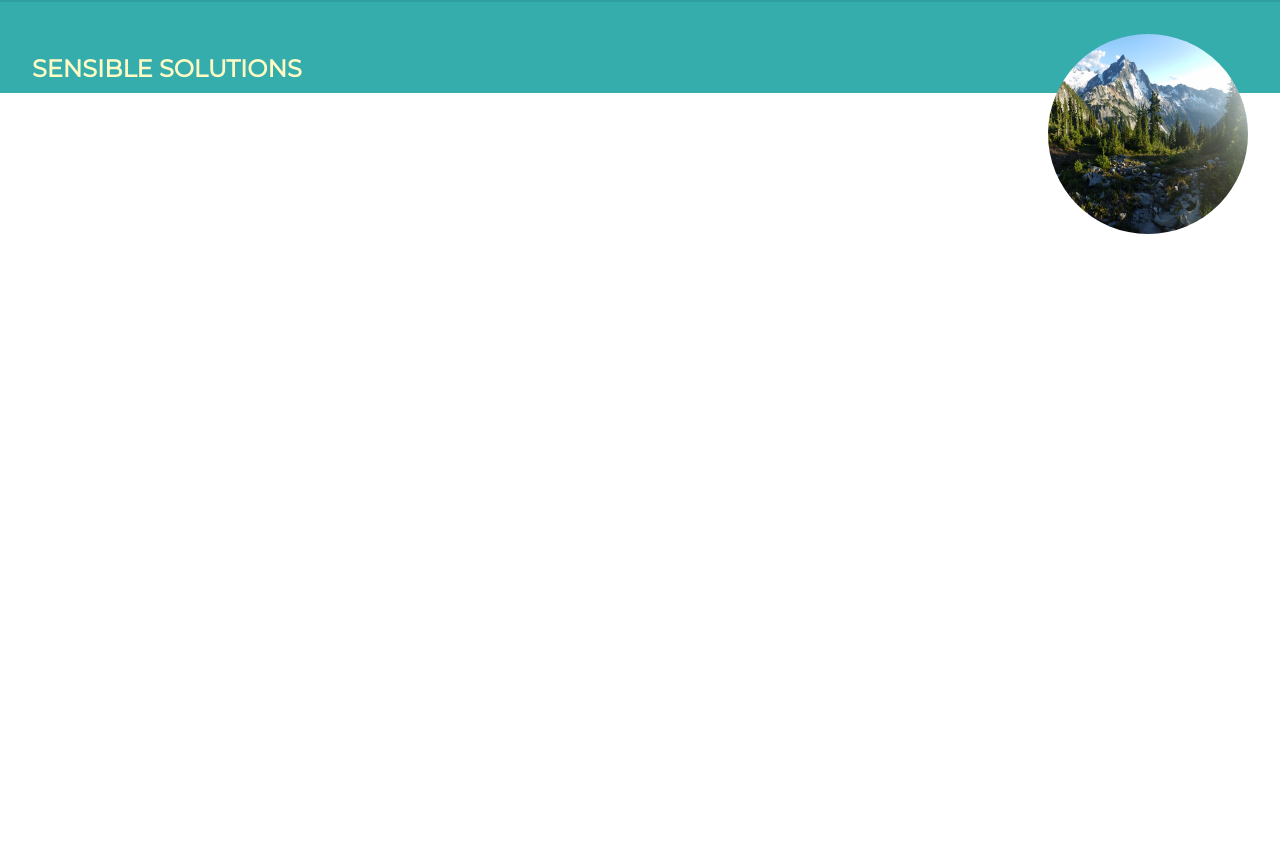
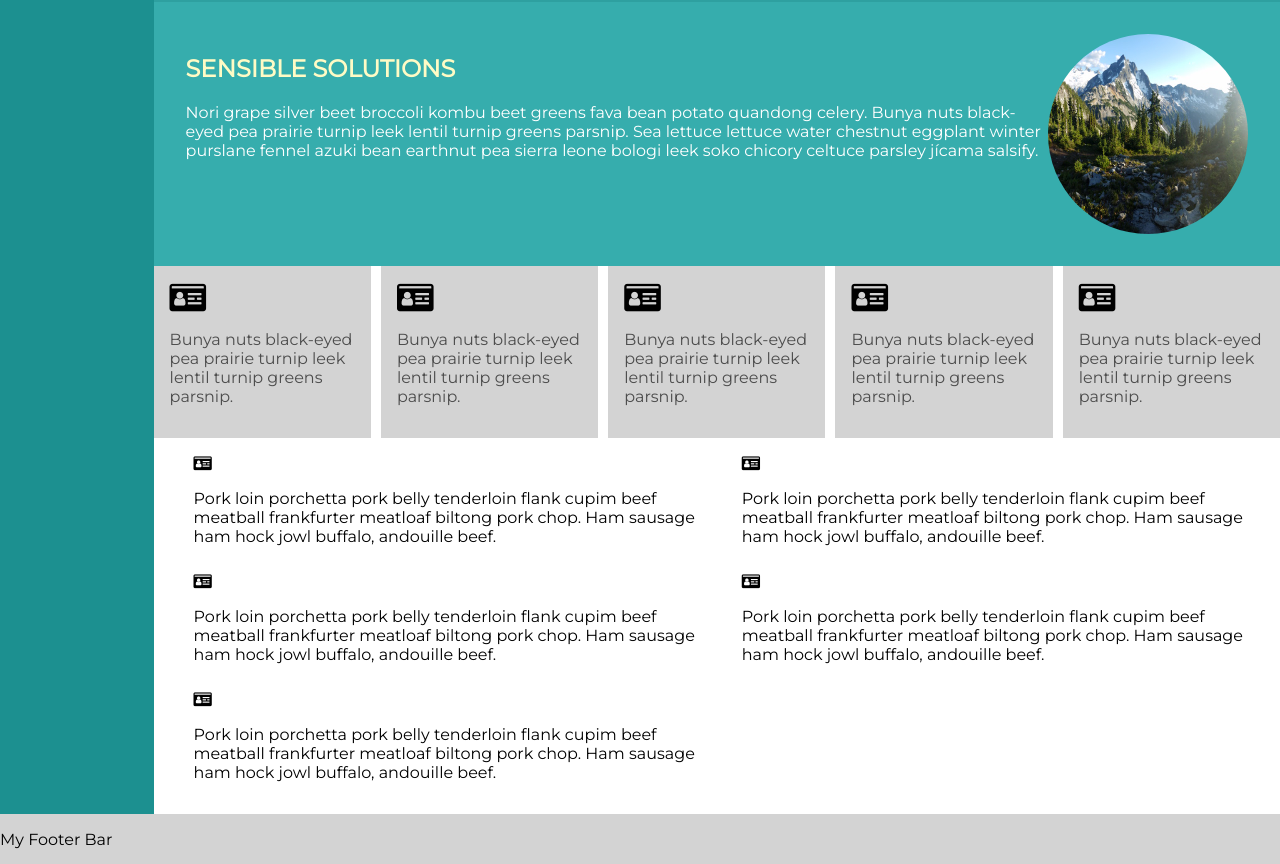
Before and after one commit to dwatson3/css-grid-practice, a website: page index.html in a window 1280 px wide. Shown: the part 54-918 px from the top of the page. Before the commit the page ends 800 px from the top, so only its background shows below. Drawn offline with Linux system fonts and the light colour scheme.

Commit message:
more grid basics, notes included with code

```diff
--- a/css/main.css
+++ b/css/main.css
@@ -1,8 +1,18 @@
 @import url('https://fonts.googleapis.com/css?family=Montserrat');
+
+body, html {
+	height: 100%;
+}
 
 body {
 	display: grid;
-	grid-template-rows: 51px 30%;
+
+	grid-template-areas:
+		"sidebar right"
+		"footer footer";
+
+	grid-template-rows: auto 50px;
+	grid-template-columns: 12% auto;
 
 	font-family: 'Montserrat', sans-serif;
 	margin: 0;
@@ -76,3 +86,63 @@ img {
 	height: 200px;
 	width: 200px;
 }
+
+.sidebar {
+	background-color: #1c9090;
+	color: #fff;
+	grid-area: sidebar;
+	padding: 1em;
+}
+
+.main {
+	display: grid;
+	grid-area: right;
+	grid-template-rows: 51px fit-content(30%);
+}
+
+footer {
+	background-color: lightgray;
+	grid-area: footer;
+}
+
+#features {
+	display: grid;
+
+	/*This property below creates 5 columns of equal length*/
+	grid-template-columns: repeat(5, auto);
+
+	/*This property below creates column gaps of 10px*/
+	grid-column-gap: 10px;
+	grid-row-gap: 10px;
+}
+
+ul#features i {
+	font-size: 2em;
+}
+
+ul#features {
+	margin: 0;
+	padding: 0;
+}
+
+ul#features li {
+	background-color: lightgray;
+	padding: 1em;
+}
+
+ul#features li p {
+	color: #4C4C4C;
+}
+
+#features-two {
+	display: grid;
+	grid-template-columns: repeat(2, auto);
+
+	/*This property below creates two rows of equal length*/
+	grid-template-rows: repeat(2, auto);
+
+	grid-column-gap: 10px;
+
+	/*This property below creates row gaps of 10px*/
+	grid-row-gap: 10px;
+}
--- a/index.html
+++ b/index.html
@@ -5,10 +5,15 @@
 	<meta name="viewport" content="width=device-width, initial scale=1.0">
 	<meta http-equiv="X-UA-Compatible" content="ie=edge">
 	<title> CSS Grid Practice </title>
+	<link rel="stylesheet" href="https://maxcdn.bootstrapcdn.com/font-awesome/4.7.0/css/font-awesome.min.css">
 	<link rel="stylesheet" type="text/css" href="css/main.css">
 </head>
 <body>
+	<div class="sidebar">
 
+	</div>
+
+	<div class="main">
 		<header>
 			<a href="#" id="logo">
 				ImportantCo
@@ -33,8 +38,66 @@
 		</div>
 
 		<img src="img/mountain.jpeg" id="mountain">
+	</section>
 
-</section>
+	<ul id="features">
+		<li>
+			<i class="fa fa-id-card" aria-hidden="true"></i>
+			<p> Bunya nuts black-eyed pea prairie turnip leek lentil turnip greens parsnip. </p>
+		</li>
+
+		<li>
+			<i class="fa fa-id-card" aria-hidden="true"></i>
+			<p> Bunya nuts black-eyed pea prairie turnip leek lentil turnip greens parsnip. </p>
+		</li>
+
+		<li>
+			<i class="fa fa-id-card" aria-hidden="true"></i>
+			<p> Bunya nuts black-eyed pea prairie turnip leek lentil turnip greens parsnip. </p>
+		</li>
+
+		<li>
+			<i class="fa fa-id-card" aria-hidden="true"></i>
+			<p> Bunya nuts black-eyed pea prairie turnip leek lentil turnip greens parsnip. </p>
+		</li>
+
+		<li>
+			<i class="fa fa-id-card" aria-hidden="true"></i>
+			<p> Bunya nuts black-eyed pea prairie turnip leek lentil turnip greens parsnip. </p>
+		</li>
+	</ul>
+
+		<ul id="features-two">
+		<li>
+			<i class="fa fa-id-card" aria-hidden="true"></i>
+			<p> Pork loin porchetta pork belly tenderloin flank cupim beef meatball frankfurter meatloaf biltong pork chop. Ham sausage ham hock jowl buffalo, andouille beef. </p>
+		</li>
+
+		<li>
+			<i class="fa fa-id-card" aria-hidden="true"></i>
+			<p> Pork loin porchetta pork belly tenderloin flank cupim beef meatball frankfurter meatloaf biltong pork chop. Ham sausage ham hock jowl buffalo, andouille beef. </p>
+		</li>
+
+		<li>
+			<i class="fa fa-id-card" aria-hidden="true"></i>
+			<p> Pork loin porchetta pork belly tenderloin flank cupim beef meatball frankfurter meatloaf biltong pork chop. Ham sausage ham hock jowl buffalo, andouille beef. </p>
+		</li>
+
+		<li>
+			<i class="fa fa-id-card" aria-hidden="true"></i>
+			<p> Pork loin porchetta pork belly tenderloin flank cupim beef meatball frankfurter meatloaf biltong pork chop. Ham sausage ham hock jowl buffalo, andouille beef. </p>
+		</li>
+
+		<li>
+			<i class="fa fa-id-card" aria-hidden="true"></i>
+			<p> Pork loin porchetta pork belly tenderloin flank cupim beef meatball frankfurter meatloaf biltong pork chop. Ham sausage ham hock jowl buffalo, andouille beef. </p>
+		</li>
+	</ul>
+
+</div>
+	<footer>
+		<p> My Footer Bar </p>
+	</footer>
 
 </body>
 </html>
```
Lines whose indentation alone changed are shown as unchanged.
